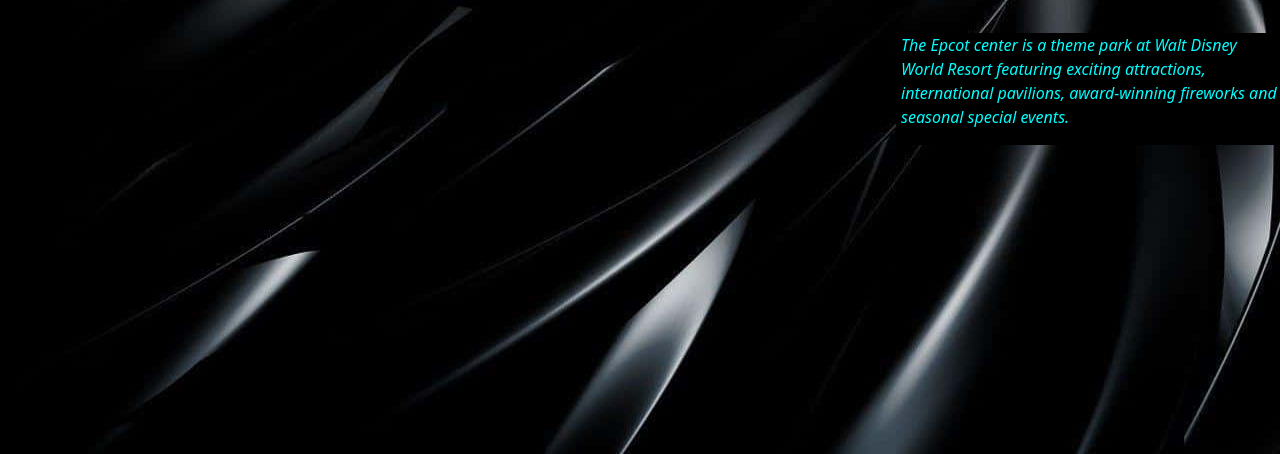
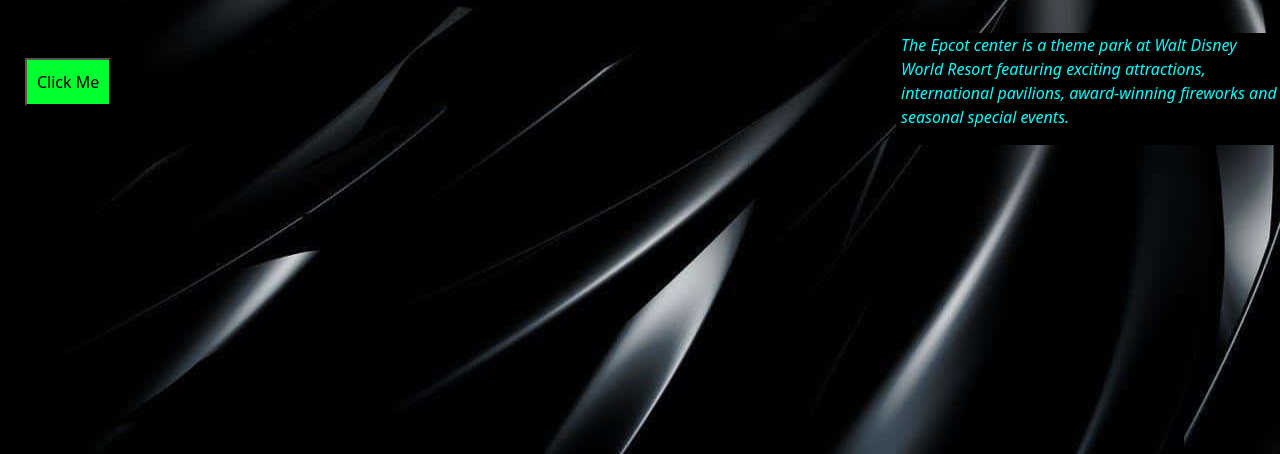
Before and after one commit to Patryk-98/DCS-HTML, a website: page index.html in a window 1280 px wide. Shown: the part 346-800 px from the top of the page. Drawn offline with Linux system fonts and the light colour scheme.

Commit message:
added js

```diff
--- a/css/styles.css
+++ b/css/styles.css
@@ -34,3 +34,12 @@
   font-style: italic;
   background-color: rgb(0, 0, 0);
 }
+
+button {
+  padding: 10px;
+  margin: 25px;
+  background-color: rgb(0, 255, 47);
+  &:hover {
+    background-color: darkorchid;
+  }
+}
--- a/index.html
+++ b/index.html
@@ -40,6 +40,8 @@
         and seasonal special events.
       </p>
     </aside>
+    <button onclick="message()">Click Me</button>
     <script src="js/bootstrap.bundle.min.js"></script>
+    <script src="js/app.js"></script>
   </body>
 </html>
--- /dev/null
+++ b/js/app.js
@@ -0,0 +1,4 @@
+function message() {
+  console.log("button clicked");
+  alert("button clicked");
+}
```
